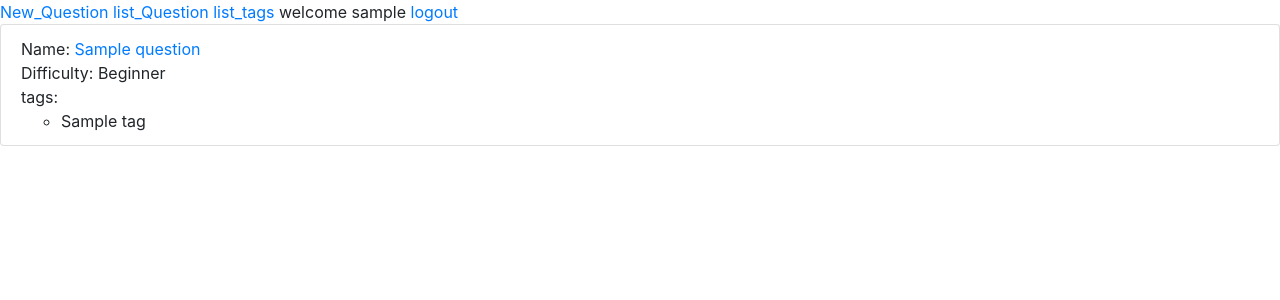
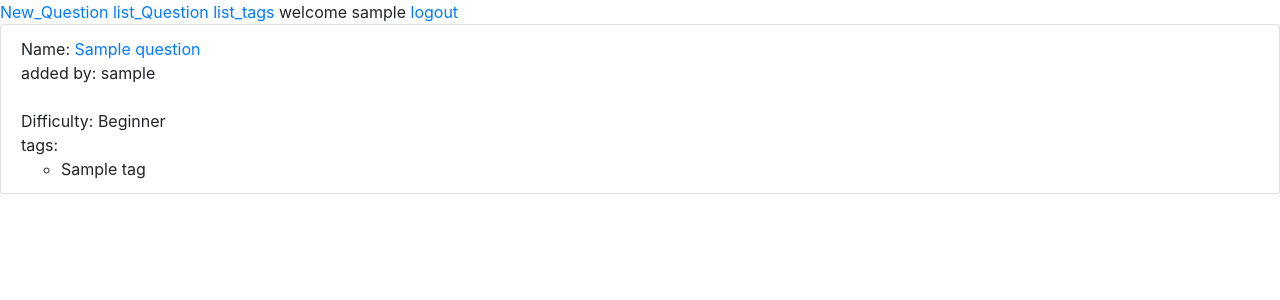
Before and after one commit to vjs22334/RECursion-archive, a Django app: page / in a window 1280 px wide. Shown: the top 300 px of the page. Run offline with Django 3.2, Linux system fonts and the light colour scheme; a user stored in the database is signed in; tables that the repository leaves empty hold one stand-in row (values such as "Sample post"); some libraries are stand-ins or nearby versions.

Commit message:
added addedby to questionslist

```diff
--- a/archive/archive_app/templates/questions.html
+++ b/archive/archive_app/templates/questions.html
@@ -15,6 +15,9 @@
                 <li class="list-group-item">
                     <span>Name:</span>
                     <a href="{% url 'update_question' question.id %}">{{question.questionName}}</a>
+                    <br>
+                    <span>added by: {{question.addedBy.username}}</span>
+                    <br>
                     <br>
                     <span>Difficulty: {{question.get_difficulty_display}}</span>
                     <br>
```
